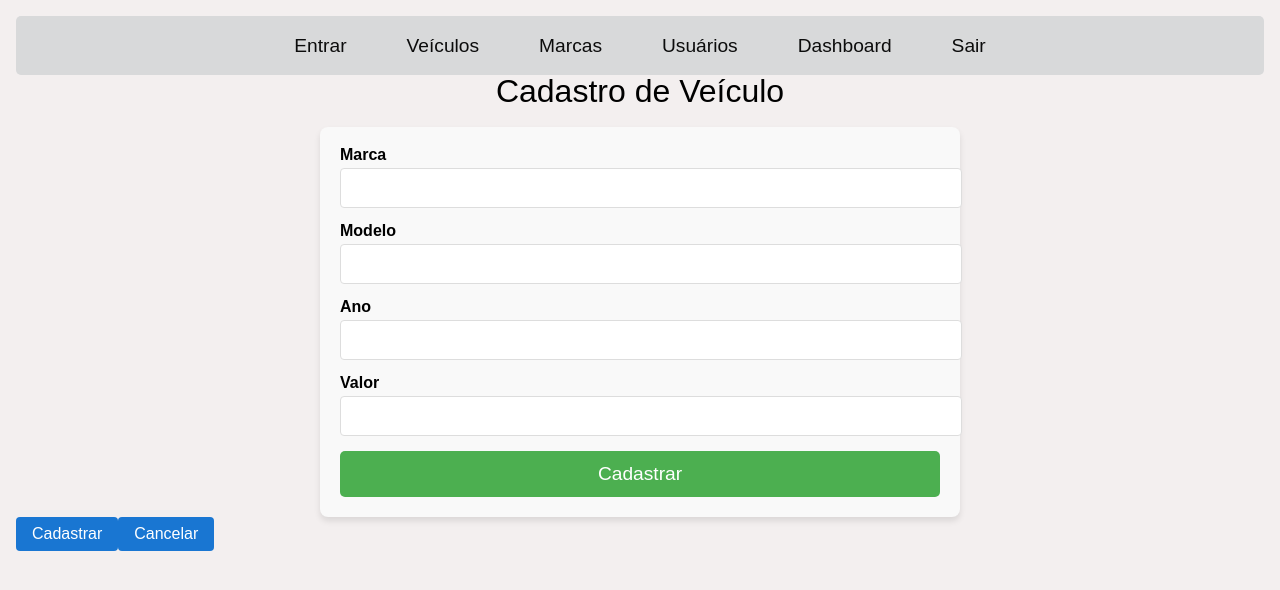
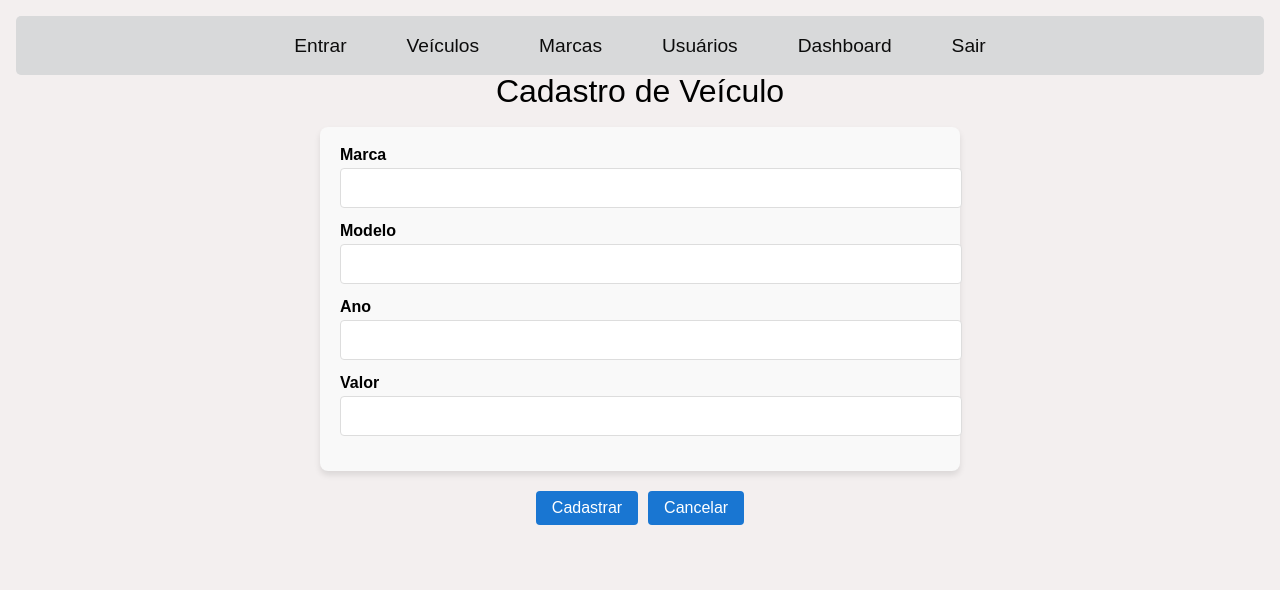
Before and after one commit to GersonAparecidoLima/FrontProjetoFinal, a React (Create React App) app: page /cadastro-veiculo in a window 1280 px wide. Shown: the top 590 px of the page. Built offline with nearby package versions, Linux system fonts and the light colour scheme.

Commit message:
Corrigir botão enviar

```diff
--- a/src/components/FormularioGenerico/FormularioGenerico.tsx
+++ b/src/components/FormularioGenerico/FormularioGenerico.tsx
@@ -1,4 +1,4 @@
-import React, { useState } from 'react';
+import React, { useState, forwardRef, useImperativeHandle } from 'react';
 import style from './FormularioGenerico.module.scss';
 
 interface Campo {
@@ -12,10 +12,15 @@ interface Campo {
 interface Props {
   campos: Campo[];
   onSubmit: (dados: { [key: string]: string }) => void;
-  tipoFormulario: string; // pode usar isso pra personalizar o texto do botão, etc.
+  tipoFormulario: string;
+  exibirBotao?: boolean;
 }
 
-export default function FormularioGenerico({ campos, onSubmit, tipoFormulario }: Props) {
+// Componente com forwardRef para permitir submit externo
+const FormularioGenerico = forwardRef(function FormularioGenerico(
+  { campos, onSubmit, tipoFormulario, exibirBotao = true }: Props,
+  ref
+) {
   const [dadosFormulario, setDadosFormulario] = useState<Record<string, string>>(
     campos.reduce((acc, campo) => {
       acc[campo.nome] = campo.valor || '';
@@ -53,6 +58,15 @@ export default function FormularioGenerico({ campos, onSubmit, tipoFormulario }:
     }
   };
 
+  // Expõe a função de submit para o componente pai via ref
+  useImperativeHandle(ref, () => ({
+    submitarFormulario: () => {
+      if (validarFormulario()) {
+        onSubmit(dadosFormulario);
+      }
+    },
+  }));
+
   return (
     <form className={style.formularioGenerico} onSubmit={handleSubmit}>
       {campos.map((campo) => (
@@ -70,10 +84,13 @@ export default function FormularioGenerico({ campos, onSubmit, tipoFormulario }:
         </div>
       ))}
 
-      {/* Botão de envio dentro do formulário */}
-      <button type="submit" className={style.submitButton}>
-        {tipoFormulario === 'cadastro' ? 'Cadastrar' : 'Enviar'}
-      </button>
+      {exibirBotao && (
+        <button type="submit" className={style.submitButton}>
+          {tipoFormulario === 'cadastro' ? 'Cadastrar' : 'Enviar'}
+        </button>
+      )}
     </form>
   );
-}
+});
+
+export default FormularioGenerico;
--- a/src/pages/Veiculo/CadastraVeiculo.tsx
+++ b/src/pages/Veiculo/CadastraVeiculo.tsx
@@ -1,37 +1,53 @@
-import React from 'react';
-import FormularioGenerico from '../../components/FormularioGenerico/FormularioGenerico'; // Importando o FormularioGenerico
+import React, { useRef } from 'react';
+import FormularioGenerico from '../../components/FormularioGenerico/FormularioGenerico';
 import styles from './CadastraVeiculo.module.scss';
 
+const CadastraVeiculo = () => {
+  // Referência para acionar o submit externo
+  const formularioRef = useRef<{ submitarFormulario: () => void }>(null);
 
-const CadastraVeiculo = () => {
   // Campos para o formulário de Cadastro de Veículo
   const campos = [
     { label: 'Marca', tipo: 'text', nome: 'marca', valor: '', required: true },
     { label: 'Modelo', tipo: 'text', nome: 'modelo', valor: '', required: true },
     { label: 'Ano', tipo: 'number', nome: 'ano', valor: '', required: true },
-    { label: 'Valor', tipo: 'text', nome: 'valor', valor: '', required: true }
+    { label: 'Valor', tipo: 'text', nome: 'valor', valor: '', required: true },
   ];
 
   // Função que é chamada ao enviar o formulário
   const handleCadastroVeiculo = (dados: { [key: string]: string }) => {
     console.log('Cadastro de Veículo:', dados);
-    // Lógica de cadastro do veículo (enviar para uma API, salvar no localStorage, etc)
+    // Aqui você pode enviar para uma API ou outro lugar
   };
 
   // Função para cancelar o cadastro
   const handleCancelar = () => {
     console.log('Cadastro cancelado');
-    // Lógica para cancelar, pode redirecionar ou limpar o formulário
+    // Aqui você pode redirecionar, limpar campos, etc.
   };
 
   return (
     <div>
       <h2>Cadastro de Veículo</h2>
-      <FormularioGenerico campos={campos} onSubmit={handleCadastroVeiculo} tipoFormulario="cadastro" />
 
-      <div className="botoesContainer">
-        <button className={styles.botao} onClick={handleCancelar}>Cadastrar</button>
-        <button className={styles.botao} onClick={handleCancelar}>Cancelar</button>
+      <FormularioGenerico
+        campos={campos}
+        onSubmit={handleCadastroVeiculo}
+        tipoFormulario="cadastro"
+        exibirBotao={false} // Oculta botão interno
+        ref={formularioRef} // Ref para acionar o submit externo
+      />
+
+      <div className={styles.botoesContainer}>
+        <button
+          className={styles.botao}
+          onClick={() => formularioRef.current?.submitarFormulario()}
+        >
+          Cadastrar
+        </button>
+        <button className={styles.botao} onClick={handleCancelar}>
+          Cancelar
+        </button>
       </div>
     </div>
   );
```
